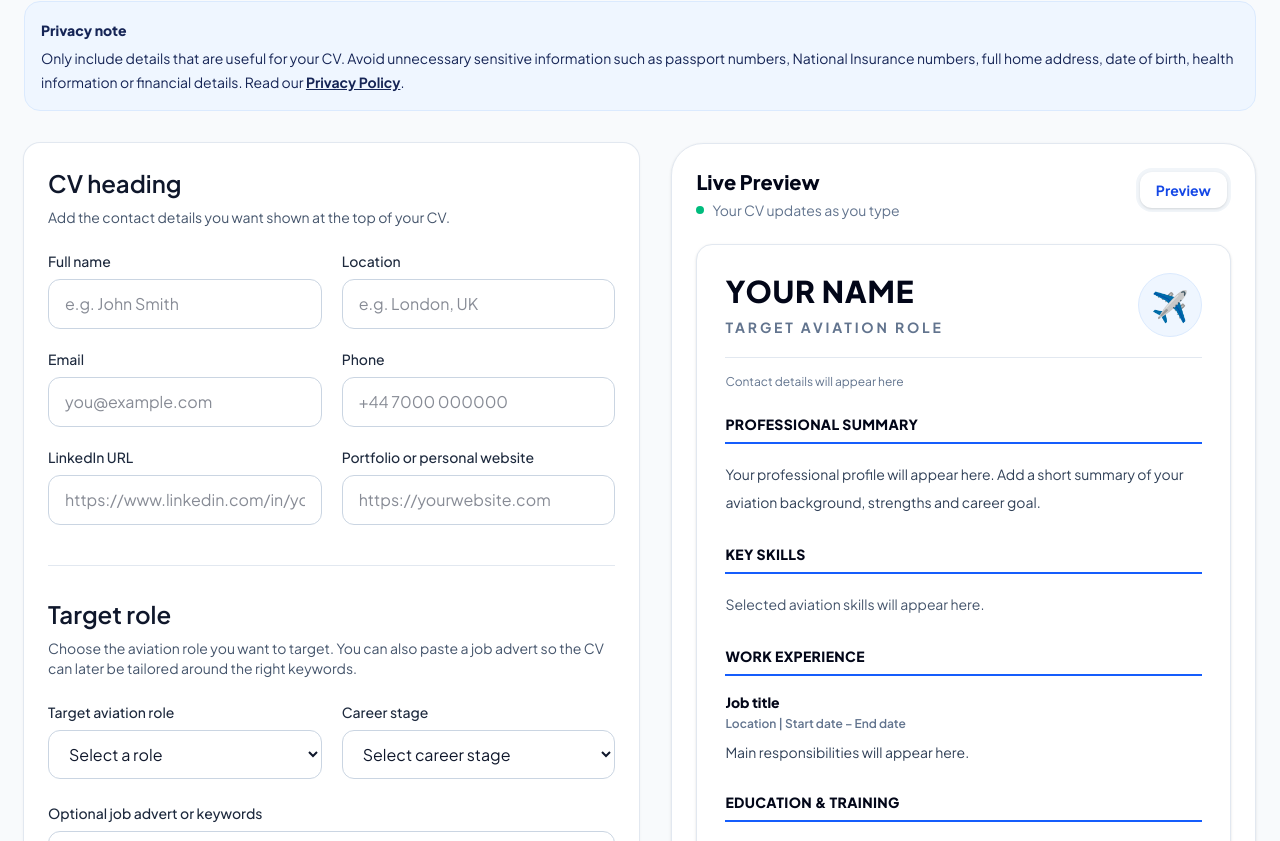
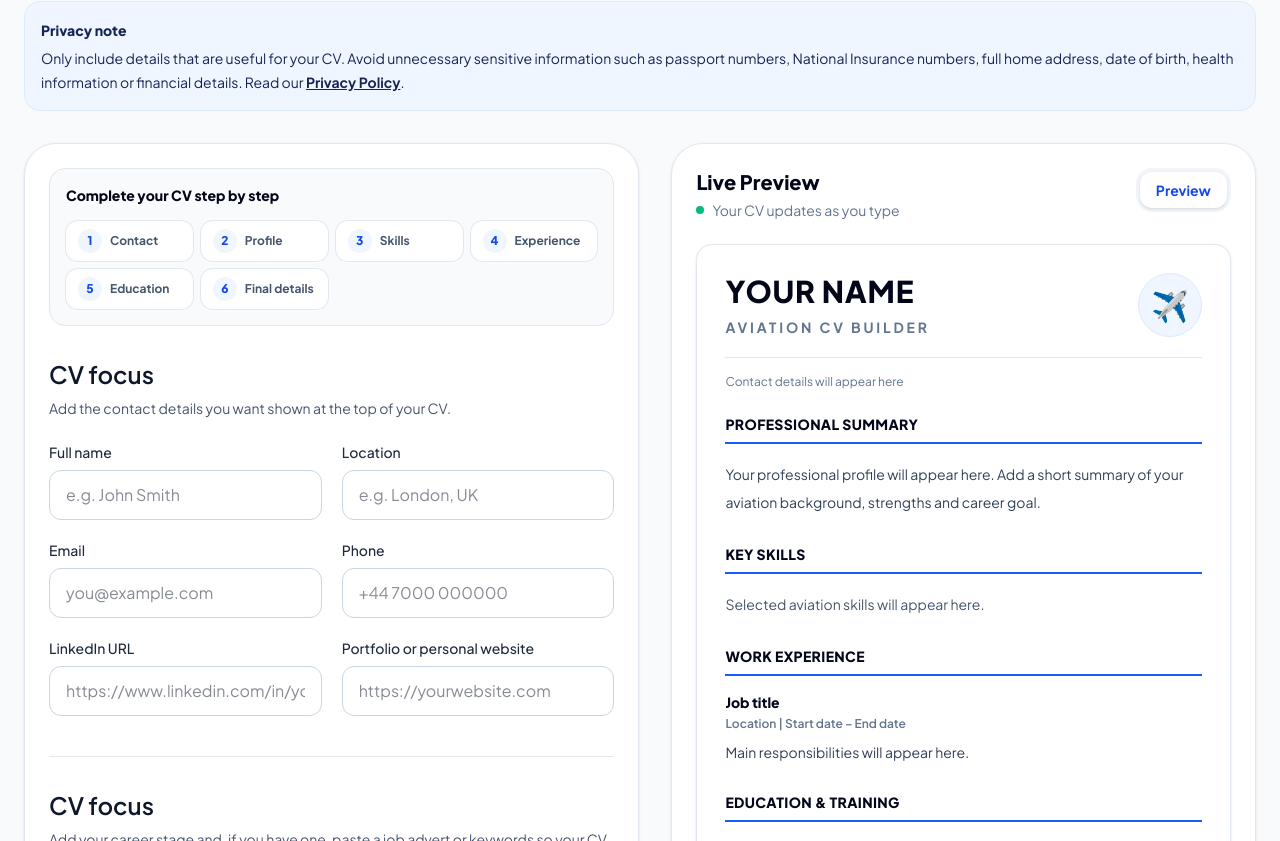
Before and after one commit to jjayakumaraero-eng/airportcv-web, a Next.js app: page /cv-builder in a window 1280 px wide. Shown: the part 319-1160 px from the top of the page. Built offline with nearby package versions, Linux system fonts and the light colour scheme.

Commit message:
Remove target role field from CV builder form

```diff
--- a/app/cv-builder/CVBuilderForm.tsx
+++ b/app/cv-builder/CVBuilderForm.tsx
@@ -857,11 +857,37 @@ if (data.usage) {
    <div className="mt-8 grid gap-8 xl:grid-cols-[1fr_0.95fr]">
          <form
   onSubmit={handleSubmit}
-            className="rounded-2xl bg-white p-6 shadow-sm ring-1 ring-slate-200"
-          >
+  className="rounded-[2rem] border border-slate-200 bg-white p-6 shadow-sm"
+>
+  <div className="mb-8 rounded-2xl border border-slate-200 bg-slate-50 p-4">
+    <p className="text-sm font-extrabold text-slate-950">
+      Complete your CV step by step
+    </p>
+
+    <div className="mt-4 grid gap-2 sm:grid-cols-2 lg:grid-cols-4">
+      {[
+        "Contact",
+        "Profile",
+        "Skills",
+        "Experience",
+        "Education",
+        "Final details",
+      ].map((step, index) => (
+        <div
+          key={step}
+          className="flex items-center gap-2 rounded-xl bg-white px-3 py-2 text-xs font-bold text-slate-600 ring-1 ring-slate-200"
+        >
+          <span className="flex h-6 w-6 items-center justify-center rounded-full bg-blue-50 text-xs font-extrabold text-blue-700">
+            {index + 1}
+          </span>
+          {step}
+        </div>
+      ))}
+    </div>
+  </div>
             <div>
               <h2 className="text-2xl font-semibold text-slate-900">
-                CV heading
+  CV focus
 </h2>
 
               <p className="mt-2 text-sm text-slate-600">
@@ -983,37 +1009,14 @@ if (data.usage) {
 
             <div className="mt-10 border-t border-slate-200 pt-8">
               <h2 className="text-2xl font-semibold text-slate-900">
-                Target role
+                CV focus
               </h2>
              <p className="mt-2 text-sm text-slate-600">
-  Choose the aviation role you want to target. You can also paste a job advert
-  so the CV can later be tailored around the right keywords.
+  Add your career stage and, if you have one, paste a job advert or keywords so
+your CV can be tailored around the right language.
 </p>
               <div className="mt-6 grid gap-5 md:grid-cols-2">
-                <div>
-                  <label
-                    htmlFor="targetRole"
-                    className="mb-2 block text-sm font-medium text-slate-800"
-                  >
-                    Target aviation role
-                  </label>
-                  <select
-                    id="targetRole"
-                    name="targetRole"
-                    value={formData.targetRole}
-                    onChange={handleTextChange}
-                    className="w-full rounded-xl border border-slate-300 px-4 py-3 text-slate-900 outline-none focus:border-blue-500 focus:ring-2 focus:ring-blue-100"
-                  >
-                    <option value="" disabled>
-                      Select a role
-                    </option>
-                    {aviationRoles.map((role) => (
-                      <option key={role} value={role}>
-                        {role}
-                      </option>
-                    ))}
-                  </select>
-                </div>
+
 
                 <div>
                   <label
@@ -1809,10 +1812,10 @@ if (data.usage) {
               </div>
             </div>
 
-           <div className="mt-8 flex flex-col gap-3 sm:flex-row">
+          <div className="mt-8 flex flex-col gap-3 border-t border-slate-200 pt-6 sm:flex-row">
   <button
     type="submit"
-    className="rounded-xl border border-blue-200 bg-blue-50 px-5 py-3 font-semibold text-blue-700 hover:bg-blue-100"
+    className="rounded-2xl border border-blue-200 bg-blue-50 px-5 py-3 text-sm font-extrabold text-blue-700 transition hover:bg-blue-100"
   >
     Preview my CV details
   </button>
@@ -1821,7 +1824,7 @@ if (data.usage) {
     type="button"
     onClick={handleGenerateCV}
     disabled={isGenerating}
-  className="rounded-xl bg-blue-700 px-5 py-3 font-semibold text-white hover:bg-blue-800 disabled:cursor-not-allowed disabled:bg-blue-300"
+    className="rounded-2xl bg-blue-600 px-5 py-3 text-sm font-extrabold text-white shadow-lg shadow-blue-600/25 transition hover:bg-blue-700 disabled:cursor-not-allowed disabled:bg-blue-300 disabled:shadow-none"
   >
     {isGenerating ? "Generating CV..." : "Generate my aviation CV"}
   </button>
@@ -2009,9 +2012,7 @@ if (data.usage) {
   </div>
 )}
 
-            <p className="mt-4 text-sm text-slate-500">
-              This preview is local only. AI CV generation will be added later.
-            </p>
+
           </form>
 
          <aside className="xl:sticky xl:top-6 xl:self-start">
@@ -2043,7 +2044,7 @@ if (data.usage) {
           </h3>
 
          <p className="mt-2 text-sm font-bold uppercase tracking-[0.2em] text-slate-500">
-            {formData.targetRole || "Target aviation role"}
+  Aviation CV Builder
 </p>
         </div>
 
```
Lines whose indentation alone changed are shown as unchanged.
